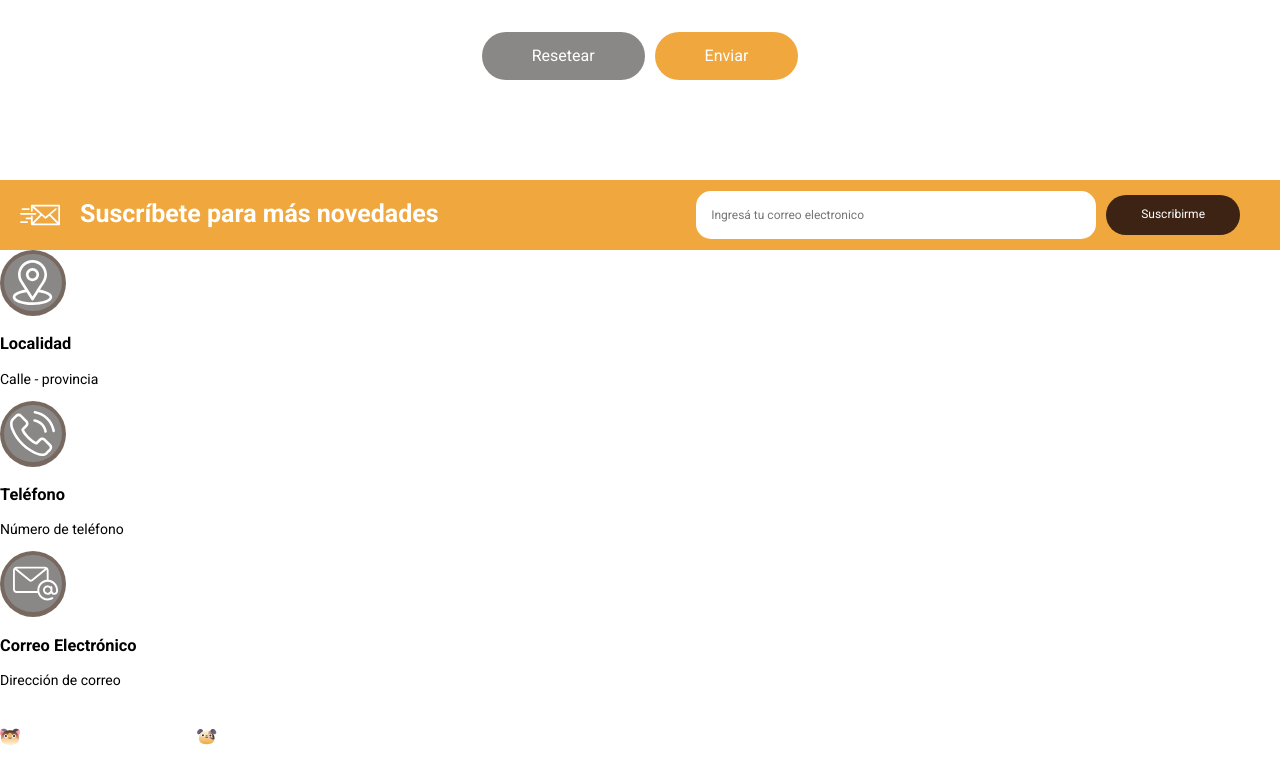
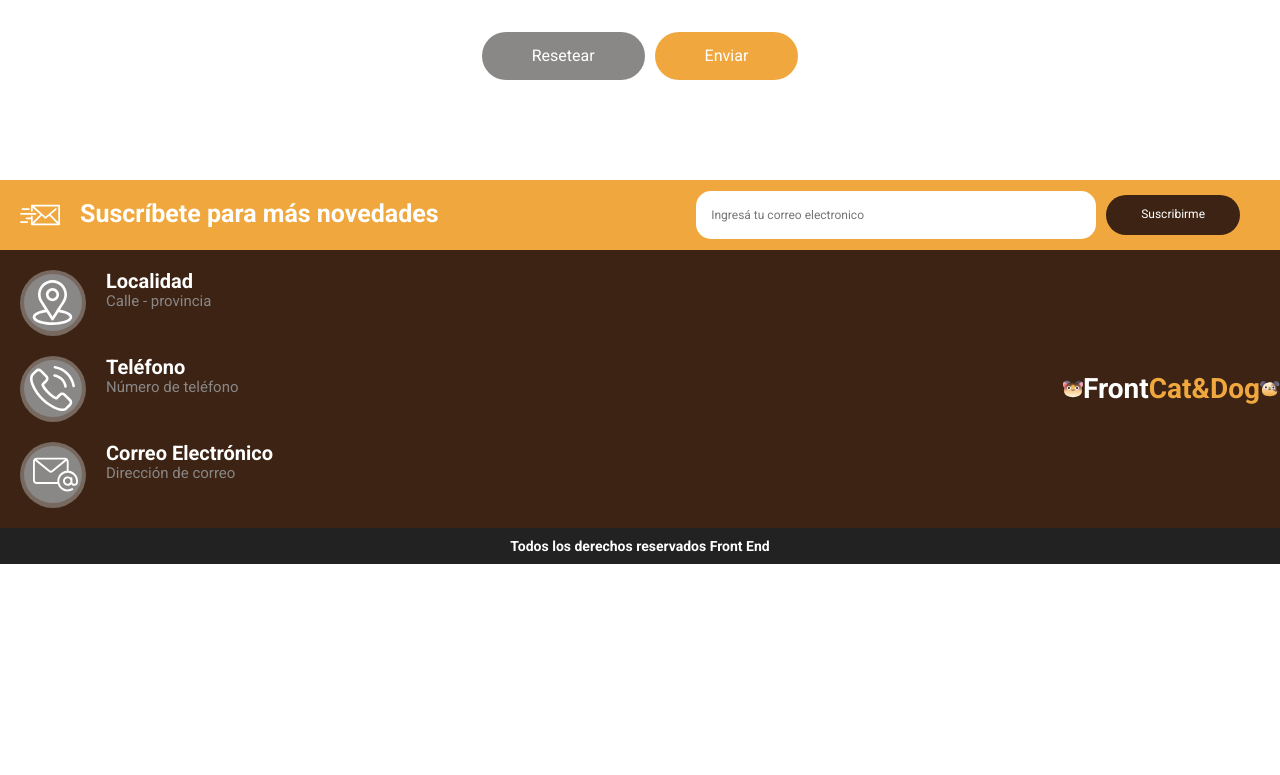
Before and after one commit to JorgeDevmm/personal-petshop, a plain HTML site: page index.html in a window 1280 px wide. Shown: the part 2024-2799 px from the top of the page. After the commit the page ends 2588 px from the top, so only its background shows below. Drawn offline with nearby package versions, Linux system fonts and the light colour scheme.

Commit message:
Agregando css al footer

```diff
--- a/css/estilos.css
+++ b/css/estilos.css
@@ -30,6 +30,11 @@ body {
 
 .contenedor {
   max-width: 120rem;
+  margin: 0 auto;
+}
+
+.contenedor--footer {
+  max-width: 150rem;
   margin: 0 auto;
 }
 
@@ -84,7 +89,11 @@ body {
   color: var(--blanco);
 }
 .header-principal__heading span {
-  color: var(--marrron);
+  color: var(--marron);
+}
+
+.header-principal__heading--orange span {
+  color: var(--anaranjado-claro);
 }
 
 .header-menu__flex {
@@ -328,3 +337,57 @@ body {
   background-color: var(--marron);
   color: var(--blanco);
 }
+
+/* footer */
+
+.footer {
+  background-color: var(--marron);
+}
+
+.footer__flex {
+  display: flex;
+  justify-content: space-between;
+}
+
+.footer__localidad,
+.footer__telefono,
+.footer__correo {
+  display: flex;
+  gap: 2rem;
+  margin: 2rem;
+}
+
+.footer__descripcion {
+  display: flex;
+  align-items: start;
+  flex-direction: column;
+}
+
+.footer__heading {
+  color: var(--blanco);
+  margin: 0;
+  font-size: 2rem;
+}
+
+.footer__texto {
+  margin: 0;
+  color: var(--gris-claro);
+  font-size: 1.5rem;
+}
+
+.footer__logo {
+  display: flex;
+  align-items: center;
+}
+
+.footer-barra-inferior {
+  background-color: var(--negro);
+  color: var(--blanco);
+}
+
+.footer-barra-inferior__texto {
+  margin: 0;
+  text-align: center;
+  font-weight: bold;
+  padding: 1rem;
+}
--- a/index.html
+++ b/index.html
@@ -80,7 +80,7 @@
     <section class="banner">
       <div class="banner__contenido">
         <h2 class="banner__heading">¡Es un placer tenerte aquí!</h2>
-        <p class="banner__texto">¡Comederos den descuento</p>
+        <p class="banner__texto">¡Comederos en descuento</p>
         <a class="banner__enlace" href="">COMEDEROS</a>
       </div>
     </section>
@@ -182,33 +182,47 @@
       </div>
     </section>
 
-    <footer>
-      <div>
-        <div>
-          <div>
-            <img src="img/localidad.svg" alt="imagen-localidad" />
-            <h3>Localidad</h3>
-            <p>Calle - provincia</p>
+    <footer class="footer">
+      <div class="footer__flex contenedor contenedor--footer">
+        <div class="footer__informacion">
+          <div class="footer__localidad">
+            <img
+              class="footer__imagen"
+              src="img/localidad.svg"
+              alt="imagen-localidad"
+            />
+            <div class="footer__descripcion">
+              <h3 class="footer__heading">Localidad</h3>
+              <p class="footer__texto">Calle - provincia</p>
+            </div>
           </div>
-          <div>
+          <div class="footer__telefono">
             <img src="img/telefono.svg" alt="imagen-telefono" />
-            <h3>Teléfono</h3>
-            <p>Número de teléfono</p>
+            <div class="footer__descripcion">
+              <h3 class="footer__heading">Teléfono</h3>
+              <p class="footer__texto">Número de teléfono</p>
+            </div>
           </div>
-          <div>
+          <div class="footer__correo">
             <img src="img/correo-electronico.svg" alt="" />
-            <h3>Correo Electrónico</h3>
-            <p>Dirección de correo</p>
+            <div class="footer__descripcion">
+              <h3 class="footer__heading">Correo Electrónico</h3>
+              <p class="footer__texto">Dirección de correo</p>
+            </div>
           </div>
         </div>
-        <div>
+        <div class="footer__logo">
           <div class="header-principal__logo">
             <img
               class="header-principal__imagen"
               src="img/cat.svg"
               alt="logo-cat"
             />
-            <h1 class="header-principal__heading"><span>Front</span>Cat&Dog</h1>
+            <h1
+              class="header-principal__heading header-principal__heading--orange"
+            >
+              Front<span>Cat&Dog</span>
+            </h1>
             <img
               class="header-principal__imagen"
               src="img/dog.svg"
@@ -217,8 +231,10 @@
           </div>
         </div>
       </div>
-      <div>
-        <p>Todos los derechos reservados Front End</p>
+      <div class="footer-barra-inferior">
+        <p class="footer-barra-inferior__texto">
+          Todos los derechos reservados Front End
+        </p>
       </div>
     </footer>
   </body>
```
